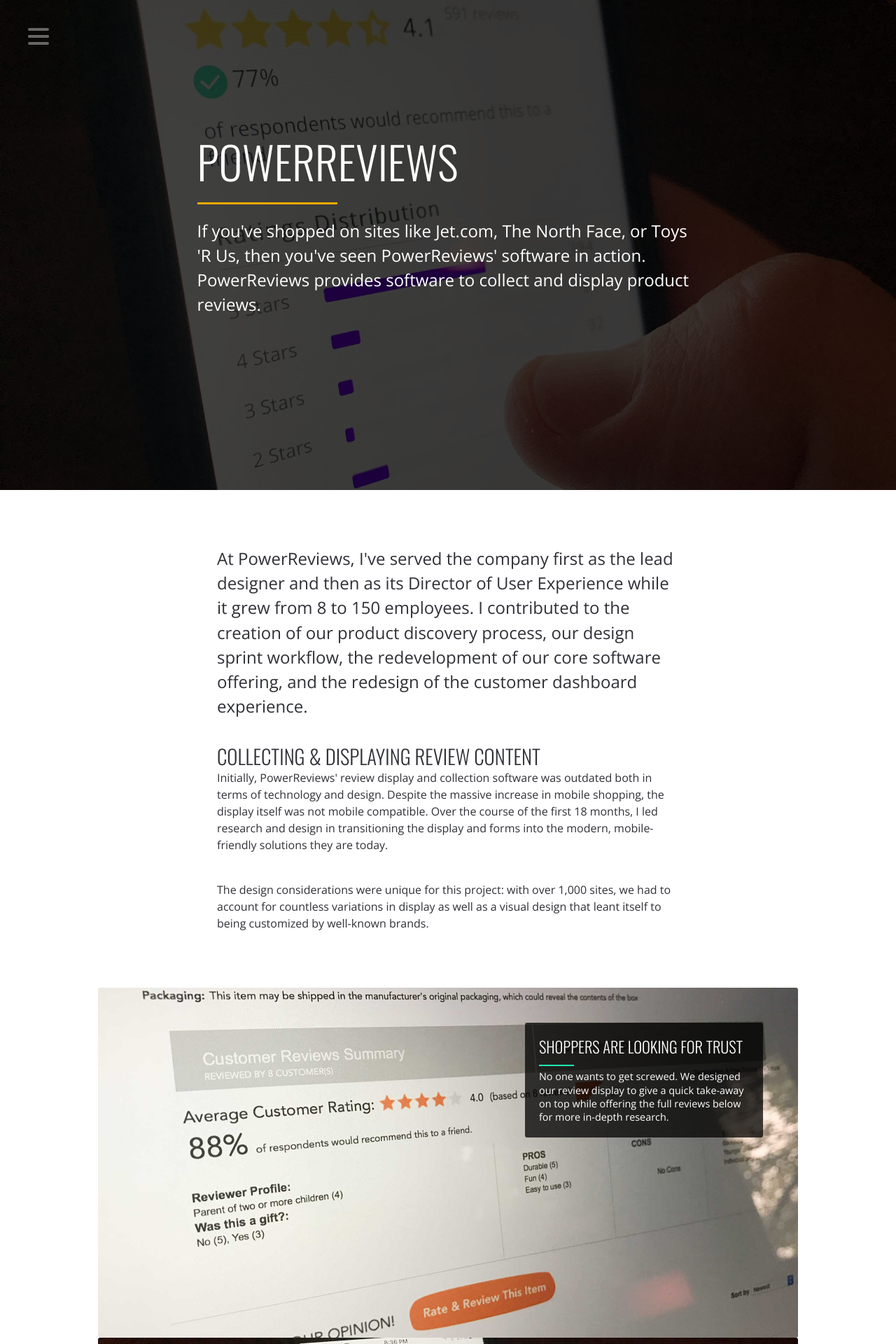
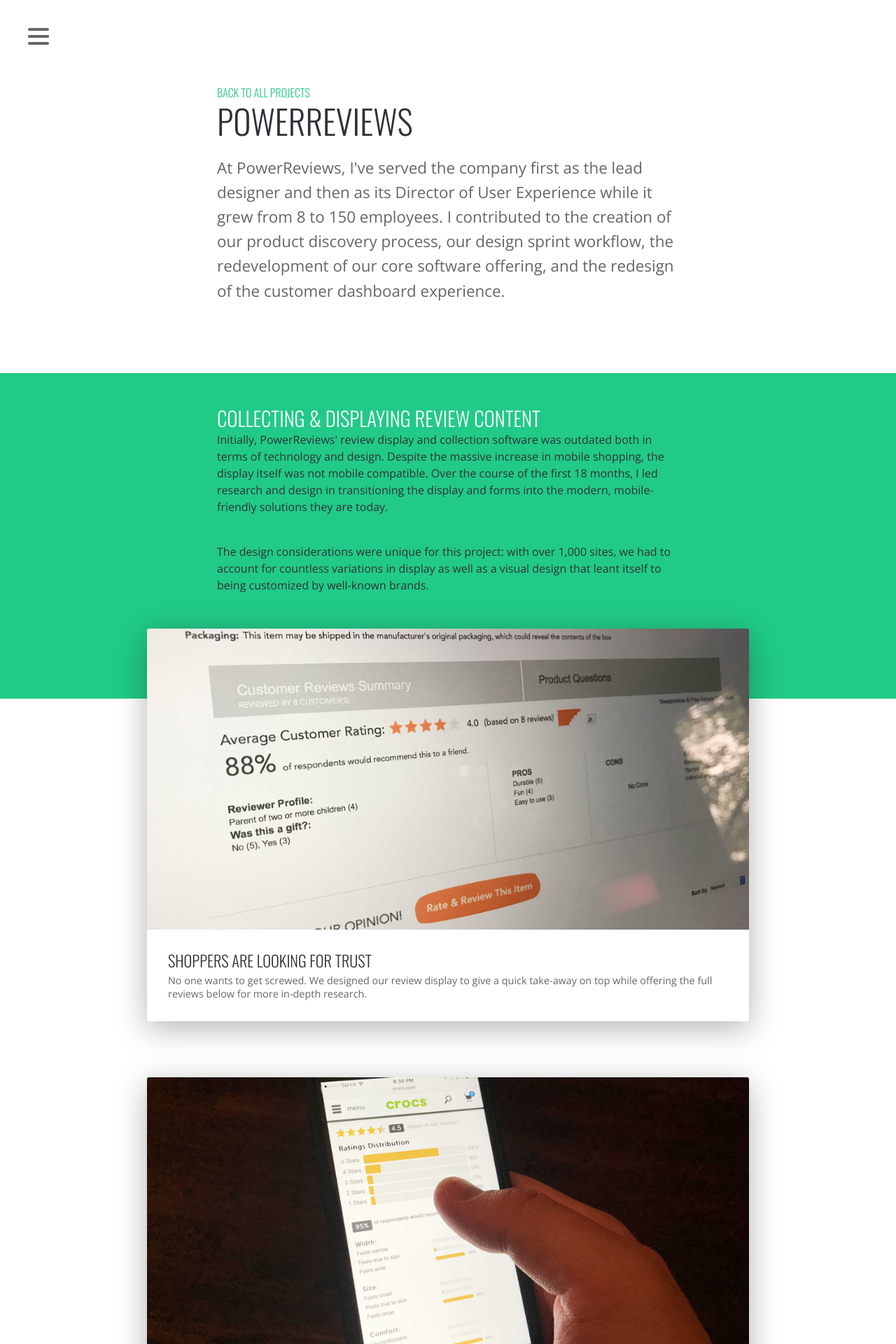
Before and after one commit to ztwalsh/ztwalsh.com, a PHP site: page /powerreviews.php in a window 1280 px wide. Shown: the top 1920 px of the page at 70% size. Run offline with PHP 8.4, Linux system fonts and the light colour scheme; some libraries are stand-ins or nearby versions.

Commit message:
Updated pages

```diff
--- a/lib/include.nav.php
+++ b/lib/include.nav.php
@@ -18,20 +18,19 @@
   <div class="featured cf">
     <h2 class="heading-2">Featured Work</h2>
     <a href="<?php echo $root; ?>powerreviews.php"<?php if($page == 'powerreviews') { echo ' class="on"';} ?>>
-      <img src="images/pwr-logo.svg" /><br />
       PowerReviews
     </a>
     <a href="<?php echo $root; ?>orbitz.php"<?php if($page == 'orbitz') { echo ' class="on"';} ?>>
-      <img src="images/orbitz-logo.svg" /><br />
       Orbitz
     </a>
     <a href="<?php echo $root; ?>shakoolie.php"<?php if($page == 'shakoolie') { echo ' class="on"';} ?>>
-      <img src="images/shakoolie-logo.svg" /><br />
       Shakoolie
     </a>
   </div>
   <div class="other">
-    <a href="<?php echo $root; ?>"><i class="fa fa-home" aria-hidden="true"></i> Home</a>
-    <a href="<?php echo $root; ?>contact.php"><i class="fa fa-handshake-o" aria-hidden="true"></i> Get in Touch</a>
+    <a class="secondary" href="<?php echo $root; ?>"><i class="fa fa-home" aria-hidden="true"></i> Home</a>
+    <a class="secondary dribbble" href="https://dribbble.com/zachwalsh" target="_blank"><i class="fa fa-dribbble"></i> Dribbble</a>
+    <a class="secondary twitter" href="https://twitter.com/ztwalsh" target="_blank"><i class="fa fa-twitter"></i> Twitter</a>
+    <a class="secondary" href="<?php echo $root; ?>contact.php"><i class="fa fa-handshake-o" aria-hidden="true"></i> Get in Touch</a>
   </div>
 </nav>
--- a/powerreviews.php
+++ b/powerreviews.php
@@ -9,44 +9,41 @@
 		<?php require('lib/include.nav.php'); ?>
 
 		<header>
-			<div class="hero-image">
-				<img src="images/powerreviews_display-05.jpg" />
-			</div>
 			<div class="title">
+				<a href="<?php echo $root; ?>#projects">Back to All Projects</a>
 				<h1 class="heading-1">PowerReviews</h1>
-				<span></span>
-				<p class="big">If you've shopped on sites like Jet.com, The North Face, or Toys 'R Us, then you've seen PowerReviews' software in action. PowerReviews provides software to collect and display product reviews.</p>
+				<p class="big">At PowerReviews, I've served the company first as the lead designer and then as its Director of User Experience while it grew from 8 to 150 employees. I contributed to the creation of our product discovery process, our design sprint workflow, the redevelopment of our core software offering, and the redesign of the customer dashboard experience.</p>
 			</div>
 		</header>
 
 		<section class="content">
-				<p class="big">At PowerReviews, I've served the company first as the lead designer and then as its Director of User Experience while it grew from 8 to 150 employees. I contributed to the creation of our product discovery process, our design sprint workflow, the redevelopment of our core software offering, and the redesign of the customer dashboard experience.</p>
-
+			<div class="wrapper">
 				<h2 class="heading-2">Collecting & Displaying Review Content</h2>
 				<p>Initially, PowerReviews' review display and collection software was outdated both in terms of technology and design. Despite the massive increase in mobile shopping, the display itself was not mobile compatible. Over the course of the first 18 months, I led research and design in transitioning the display and forms into the modern, mobile-friendly solutions they are today.</p>
 
 				<p>The design considerations were unique for this project: with over 1,000 sites, we had to account for countless variations in display as well as a visual design that leant itself to being customized by well-known brands.</p>
+			</div>
 		</section>
 
 
 		<section class="images">
 			<figure>
 				<img src="images/powerreviews_display-02.jpg" />
-				<figcaption class="right">
+				<figcaption>
 					<h3 class="heading-3">Shoppers are Looking for Trust</h3>
 					No one wants to get screwed. We designed our review display to give a quick take-away on top while offering the full reviews below for more in-depth research.
 				</figcaption>
 			</figure>
 			<figure>
 				<img src="images/powerreviews_display-03.jpg" />
-				<figcaption class="right">
+				<figcaption>
 					<h3 class="heading-3">A Person is Constantly Shopping</h3>
 					Be it on a commute or on their couch, people tend to browse for products at any place and time.We had to create a review display that gave the casual shoppers a way to research.
 				</figcaption>
 			</figure>
 			<figure>
 				<img src="images/powerreviews_collect-01.jpg" />
-				<figcaption class="right">
+				<figcaption>
 					<h3 class="heading-3">Capturing Reviews Requires Simplicity</h3>
 					We reduced superfluous product information, instructions, and decoration to create a simple, clear form for collecting product feedback.
 				</figcaption>
@@ -54,53 +51,55 @@
 		</section>
 
 
-		<section class="content spacer">
+		<section class="content">
+			<div class="wrapper">
 				<h2 class="heading-2">Redesigning the Dashboard</h2>
 				<p>Our initial dashboard was about 7 years old when we bit off a redesign. To that point it had been an afterthought that developed in a purely functional form. However, the home page didn't give you quick take-aways. The analytics tool was purely data tables lacking conclusions. Access to your collected content was blocked by cumbersome search forms. And the visual design was effectively non-existent.</p>
 
 				<p>With our redesign, we sought to build an intuitive tool with a consistent design system focused on being informative and and effective in task completion.</p>
+			</div>
 		</section>
 
 
 		<section class="images">
 			<figure>
 				<img src="images/powerreviews_legacy-dashboard-01.jpg" />
-				<figcaption class="left">
+				<figcaption>
 					<h3 class="heading-3">Before: Complex Forms Can Kill</h3>
 					The lack of organization and coupled with an intimidating number of fields served as a blocker for our customers in finding their content. The learning curve was high.
 				</figcaption>
 			</figure>
 			<figure>
 				<img src="images/powerreviews_legacy-dashboard-02.jpg" />
-				<figcaption class="left">
+				<figcaption>
 					<h3 class="heading-3">Before: Important Items Felt Buried</h3>
 					Showing all fields all of the time took focus away from the core review content most clients desired.
 				</figcaption>
 			</figure>
 			<figure>
 				<img src="images/powerreviews_legacy-dashboard-03.jpg" />
-				<figcaption class="left">
+				<figcaption>
 					<h3 class="heading-3">Before: Technology Trumped Clarity</h3>
 					Our legacy solution required many cumbersome steps to do even the most basic of tasks&mdash;such as rejecting a review.
 				</figcaption>
 			</figure>
 			<figure>
 				<img src="images/powerreviews_dashboard-02.jpg" />
-				<figcaption class="right">
+				<figcaption>
 					<h3 class="heading-3">After: More Friendly Forms</h3>
 					By grouping like fields and adding some personality and instruction, we created a more approachable and usable form for finding content.
 				</figcaption>
 			</figure>
 			<figure>
 				<img src="images/powerreviews_dashboard-03.jpg" />
-				<figcaption class="right">
+				<figcaption>
 					<h3 class="heading-3">After: Focus on Written Content</h3>
 					We removed or hid meta information to bring focus to the content itself. When scrolling through pages and pages of reviews, the reduction in visual noise makes it easier for customers to scan.
 				</figcaption>
 			</figure>
 			<figure>
 				<img src="images/powerreviews_dashboard-04.jpg" />
-				<figcaption class="right">
+				<figcaption>
 					<h3 class="heading-3">After: Simplify Actions</h3>
 					We used color coding and simple dropdowns for communicating and editing a piece of content's publish status. Making changes is quick and immediate.
 				</figcaption>
--- a/scss/_navigation.scss
+++ b/scss/_navigation.scss
@@ -102,7 +102,7 @@ nav {
 
 	@media screen and (max-width: $breakpoint-1) {
 		left: -100%;
-		padding: 80px 30px 30px 23px;
+		padding: 80px 0 30px 0;
 		right: 0;
 		width: 100%;
 	}
--- a/scss/_structure.scss
+++ b/scss/_structure.scss
@@ -1,42 +1,74 @@
-header {
-	min-height: 400px;
-	overflow: hidden;
-	position: relative;
+section.tiles {
+	padding: 30px 0 0 0;
 
-	.hero-image {
-		height: 700px;
-		width: 100%;
+	div {
+		background: #ffffff;
+		@include border-radius(3px);
+		box-shadow: 0 10px 45px 0 rgba(0, 0, 0, .3);
+		float: left;
+		margin: 0 3% 3% 0;
+		overflow: hidden;
+		transition: all ease 0.25s;
+		width: 48.5%;
 
-		&.shakoolie {
-			background: url('../images/shakoolie_web-hero.jpg');
-			background-attachment: fixed;
-	    background-position: center;
-	    background-repeat: no-repeat;
-	    background-size: cover;
+		a {
+			text-decoration: none;
+
+			.heading-4 {
+				color: $black;
+				padding: 20px 20px 0 20px;
+			}
+
+			p {
+				color: $grey;
+				padding: 0 20px 20px 20px;
+			}
 		}
 
-		img {
-			height: auto;
-			min-width: 667px;
+		@media screen and (max-width: $breakpoint-1) {
+			float: none;
+			margin: 0 0 3% 0;
 			width: 100%;
 		}
+
+		&:nth-child(even) {
+			float: right;
+			margin: 0;
+
+			@media screen and (max-width: $breakpoint-1) {
+				float: none;
+				margin: 0 0 3% 0;
+			}
+		}
+
+		&:hover {
+			box-shadow: 0 20px 45px 0 rgba(0, 0, 0, .3);
+		}
 	}
+}
+
+header {
 
 	.title {
-		background: rgba(0, 0, 0, 0.75);
-		bottom: 0;
-		color: #ffffff;
-		padding: 15% 22% 0 22%;
-		position: absolute;
+		box-sizing: border-box;
+		margin: 100px auto 0 auto;
+		max-width: 700px;
+		padding: 20px 20px 100px 20px;
 		text-align: left;
-		top: 0;
 
 		@media screen and (max-width: $breakpoint-1) {
-			padding: 20% 20px 0 20px;
+			padding: 0 20px 80px 20px;
+		}
+
+		a {
+			color: $green;
+			font-family: "Oswald", arial, sans;
+			text-decoration: none;
+			text-transform: uppercase;
 		}
 
 		.heading-1 {
-			font-size: 4rem;
+			font-size: 3rem;
 			line-height: 1.2;
 			padding: 0 0 20px 0;
 
@@ -60,10 +92,24 @@ section.image-title {
 }
 
 section.content {
+	background: $green;
 	box-sizing: border-box;
-	margin: 0 auto;
-	max-width: 700px;
-	padding: 80px 20px;
+	color: $black;
+
+	.wrapper {
+		box-sizing: border-box;
+		margin: 0 auto;
+		max-width: 700px;
+		padding: 50px 20px 150px 20px;
+
+		@media screen and (max-width: $breakpoint-1) {
+			padding: 50px 20px 150px 20px;
+		}
+
+		.heading-2 {
+			color: #ffffff;
+		}
+	}
 
 	&.spacer {
 		padding: 100px 20px;
@@ -71,32 +117,25 @@ section.content {
 }
 
 section.images {
-	margin: 0 auto;
-	max-width: 1000px;
+	margin: -100px auto 0 auto;
+	max-width: 860px;
+	padding: 0 20px;
 
 	figure {
-		position: relative;
+		@include border-radius(3px);
+		box-shadow: 0 10px 45px 0 rgba(0, 0, 0, .3);
+		margin: 0 0 80px 0;
+		overflow: hidden;
 
 		img {
-			@include border-radius(3px);
 			height: auto;
 			width: 100%;
 		}
 
 		figcaption {
-			background: rgba(0, 0, 0, 0.75);
-			@include border-radius(3px);
-			color: #ffffff;
 			font-size: 0.9rem;
 			line-height: 1.2rem;
-			max-width: 300px;
-			padding: 20px;
-			position: absolute;
-			top: 50px;
-
-			@media screen and (max-width: $breakpoint-1) {
-				display: none;
-			}
+			padding: 30px;
 
 			&.left {
 				left: 50px;
@@ -104,15 +143,6 @@ section.images {
 
 			&.right {
 				right: 50px;
-			}
-
-			h3::after {
-				background: $green;
-				content: " ";
-				display: block;
-				height: 2px;
-				margin-top: 12px;
-				width: 50px;
 			}
 		}
 	}
--- a/scss/_text.scss
+++ b/scss/_text.scss
@@ -1,13 +1,20 @@
 body {
-	color: $black;
+	color: $grey;
 	font-family: "Open Sans", arial, sans;
 	font-size: 16px;
 	font-weight: 300;
   line-height: 1.5rem;
+	transition: all ease 0.25s;
+}
+
+.small {
+	font-size: 0.8rem;
+	line-height: 1.0rem;
 }
 
 .big {
-  font-size: 1.5rem;
+
+	font-size: 1.4rem;
   line-height: 2.2rem;
 
   @media screen and (max-width: $breakpoint-1) {
@@ -21,6 +28,7 @@ body {
 .heading-3,
 .heading-4,
 .heading-5 {
+	color: $black;
 	font-family: "Oswald", arial, sans;
 	font-size: 2.2rem;
   font-weight: 300;
@@ -28,16 +36,29 @@ body {
   margin: 0;
 	padding: 0 0 5px 0;
 	text-transform: uppercase;
+	transition: all ease 0.25s;
 
   &.small {
     text-transform: lowercase;
     font-family: "Open Sans", arial, sans;
 		font-weight: 300;
   }
+
+	@media screen and (max-width: $breakpoint-1) {
+		font-size: 1.8rem;
+	}
+}
+
+.heading-1 {
+	line-height: 2.1rem;
 }
 
 .heading-2 {
 	font-size: 1.8rem;
+
+	@media screen and (max-width: $breakpoint-1) {
+		font-size: 1.6rem;
+	}
 }
 
 .heading-3 {
@@ -46,10 +67,18 @@ body {
   &.small {
     font-size: 1.0rem;
   }
+
+	@media screen and (max-width: $breakpoint-1) {
+		font-size: 1.2rem;
+	}
 }
 
 .heading-4 {
 	font-size: 1.0rem;
+
+	@media screen and (max-width: $breakpoint-1) {
+		font-size: 0.8rem;
+	}
 }
 
 .heading-5 {
--- a/scss/_variables.scss
+++ b/scss/_variables.scss
@@ -2,7 +2,7 @@ $black:         #303137;
 $grey:          #666666;
 $medium-grey:   #bbbbbb;
 $light-grey:    #eeeeee;
-$green:         #1de9B6;
+$green:         #21ca87;
 $yellow:        #f2aa00;
 $dark-yellow:   #c68c04;
 
```
Also changed, not shown: other parts of scss/_navigation.scss (+20 -23 lines), contact.php (+4 -3 lines), index.php (+32 -5 lines), orbitz.php (+10 -11 lines), shakoolie.php (+35 -33 lines), images/zachwalsh_03.jpg (added), styles/styles.css.
